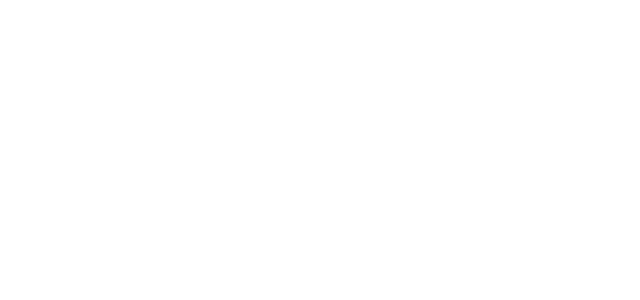
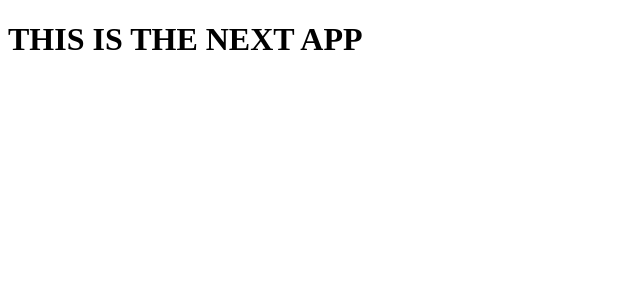
Before and after one commit to alexsharamok/testing-copy, a Next.js app: page / in a window 1280 px wide. Before the commit this address had no page. Shown: the top 300 px of the page, without its empty margins (0-640 px from the left). Built offline with nearby package versions, Linux system fonts and the light colour scheme.

Commit message:
debugging

```diff
--- a/app/page.tsx
+++ b/app/page.tsx
@@ -1,5 +1,6 @@
 import { redirect } from 'next/navigation'
 
 export default function Page() {
-  redirect('/index.html')
+  return <h1>THIS IS THE NEXT APP</h1>
+  //redirect('/index.html')
 }
```
